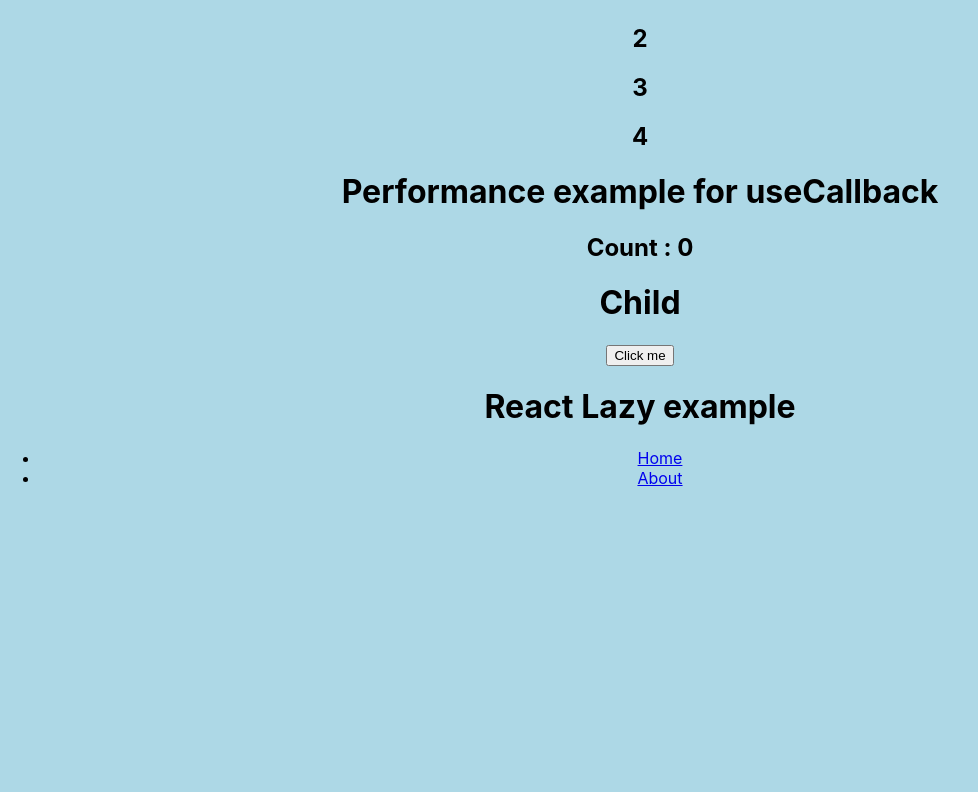
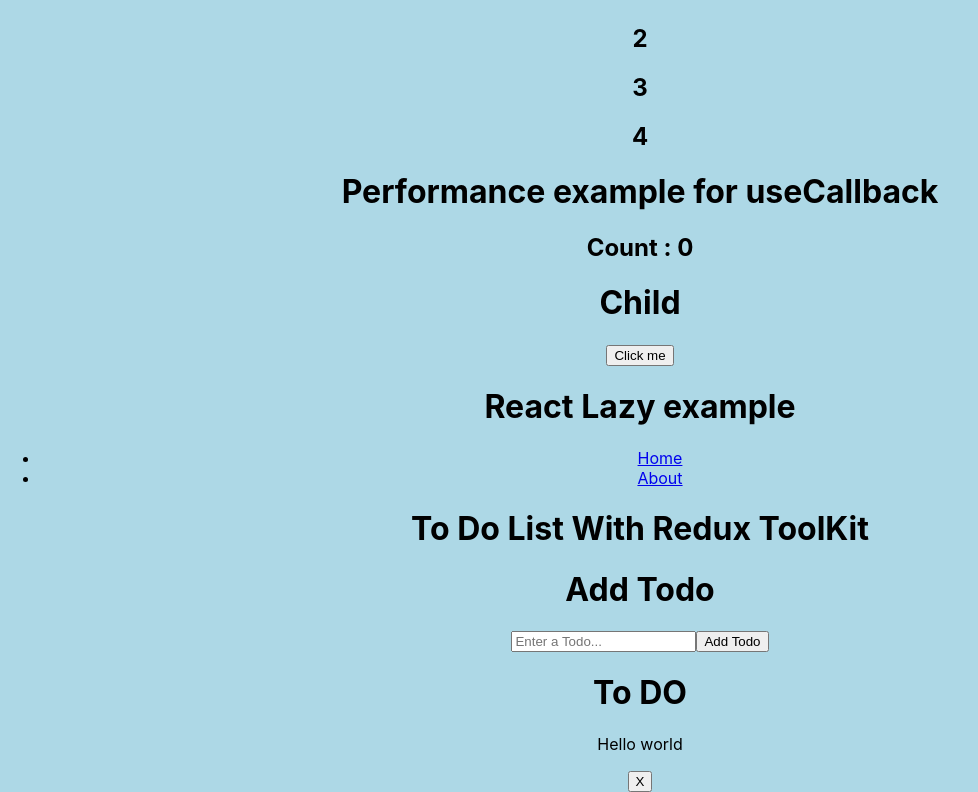
Before and after one commit to Abhishekbtech/ReactNotes, a React (Create React App) app: page / in a window 1280 px wide. Shown: the part 4376-5168 px from the top of the page, without its empty margins (0-978 px from the left). Before the commit the page ends 4880 px from the top, so only its background shows below. Built offline with nearby package versions, Linux system fonts and the light colour scheme.

Commit message:
add redux example

```diff
--- a/src/App.js
+++ b/src/App.js
@@ -14,6 +14,7 @@
 import ParentVP from './Component/12.Performance/1.Re-rendering/2.ValueProps/ParentVP';
 import ParentFP from './Component/12.Performance/1.Re-rendering/3.FunctionalProps/ParentFP';
 import Lazy from './Component/12.Performance/2.React.lazy/Lazy';
+import Redux from './Component/13.Redux/Redux';
 import ParentPTC from './Component/2.Communication/1.ParentToChild/ParentPTC';
 import ParentCTP from './Component/2.Communication/2.ChildToParent/ParentCTP';
 import ParentS from './Component/2.Communication/3.Sibling/ParentS';
@@ -76,6 +77,9 @@
       <ParentVP/>
       <ParentFP/>
       <Lazy/>
+
+
+      <Redux/>
     </div>
   );
 }
--- a/src/Component/13.Redux/Redux.js
+++ b/src/Component/13.Redux/Redux.js
@@ -8,7 +8,7 @@
 function Redux() {
     return (
         <Provider store={store}>
-            <div>To Do List With Redux ToolKit</div>
+            <h1>To Do List With Redux ToolKit</h1>
             <AddToDo/>
             <Todo/>
         </Provider>
```
